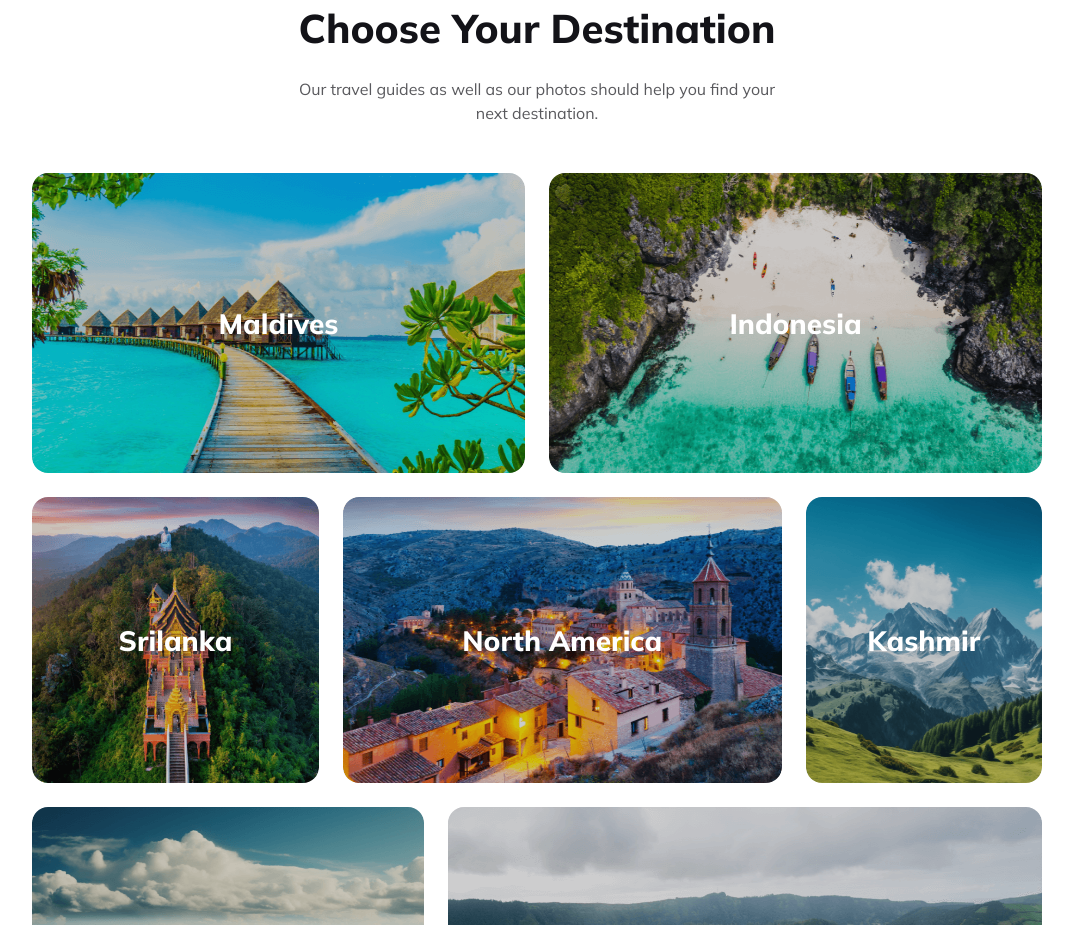
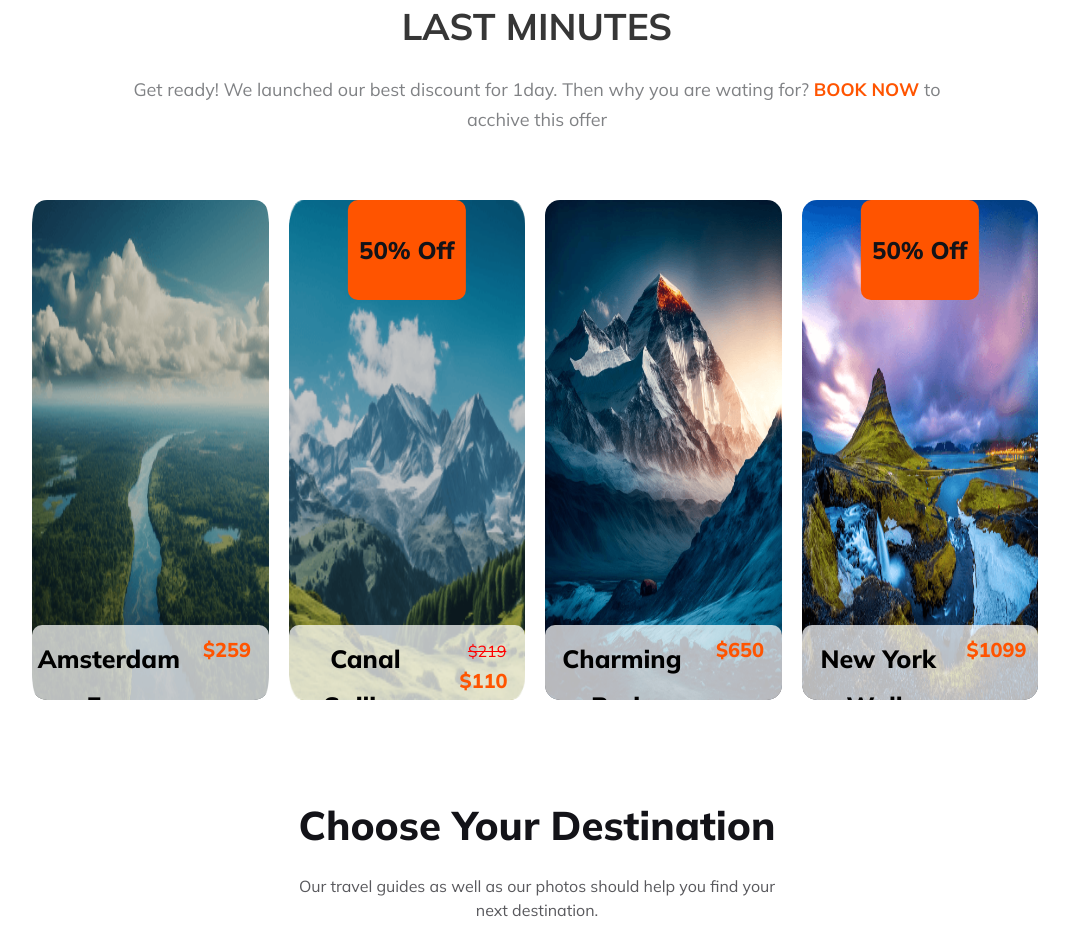
Before and after one commit to nznazmulhuda/dream-travel, a plain HTML site: page index.html in a window 1280 px wide. Shown: the part 1668-2593 px from the top of the page, without its empty margins (103-1176 px from the left). Drawn offline with Linux system fonts and the light colour scheme.

Commit message:
responsive checked

```diff
--- a/css/main.css
+++ b/css/main.css
@@ -50,6 +50,7 @@
   align-items: center;
   justify-content: center;
   flex-direction: column;
+  margin-top: 100px;
 }
 
 .two p {
@@ -470,3 +471,138 @@
 .six .six-image .save h4 {
   margin-bottom: 23px;
 }
+
+
+/* last minitues section  */
+
+.last {
+  margin-top: 100px;
+  display: flex;
+  flex-direction: column;
+  align-items: center;
+}
+
+.last h1 {
+  color: #363636;
+  text-align: center;
+  font-size: 37px;
+  font-weight: 700;
+  line-height: 47px;
+  margin-bottom: 25px;
+}
+
+.last p {
+  color: #808285;
+  text-align: center;
+  font-size: 18px;
+  line-height: 30px;
+  width: 80%;
+  margin-bottom: 65px;
+}
+
+.image-section {
+  display: flex;
+  gap: 20px;
+  /* flex-wrap: wrap; */
+  width: 100%;
+}
+
+.image {
+  width: calc(25% - 16px);
+  height: 500px;
+  border-radius: 15px;
+  position: relative;
+  overflow: hidden;
+  opacity: 1;
+  transition: opacity 1s ease 0.1s;
+}
+
+.offer {
+  position: absolute;
+  display: flex;
+  justify-content: space-between;
+  width: 100%;
+  height: 40%;
+  background-color: rgba(255, 255, 255, 0.722);
+  border-radius: 10px;
+  bottom: -25%;
+  transition: bottom 1s ease 0.1s;
+}
+
+.offer h1 {
+  font-size: 25px;
+  margin-top: 10px;
+  width: 65%;
+  font-weight: 800;
+  color: black;
+}
+
+.offer span {
+  text-decoration: line-through;
+  margin-left: 7px;
+  font-size: 16px;
+  color: red;
+}
+
+.offer p {
+  font-size: 20px;
+  width: 35%;
+  font-weight: 800;
+  margin-top: 10px;
+  color: #ff5400;
+}
+
+.image:hover .discount {
+  top: -20%;
+}
+
+.image:hover .offer {
+  bottom: -20%;
+}
+
+.image:hover {
+  opacity: 0.9;
+  cursor: pointer;
+}
+
+.discount {
+  position: absolute;
+  width: 50%;
+  height: 20%;
+  background-color: #ff5400;
+  font-weight: 800;
+  display: flex;
+  align-items: center;
+  justify-content: center;
+  color: white;
+  top: 0;
+  left: 50%;
+  transform: translateX(-50%);
+  font-size: 3rem;
+  border-radius: 10px;
+  transition: top 1s ease 0.1s;
+}
+
+.sea {
+  background-image: url("../Images/save.png");
+  background-repeat: no-repeat;
+  background-size: 100% 100%;
+}
+
+.ban {
+  background-image: url("../Images/ban.png");
+  background-repeat: no-repeat;
+  background-size: 100% 100%;
+}
+
+.kash {
+  background-image: url("../Images/Kash.png");
+  background-repeat: no-repeat;
+  background-size: 100% 100%;
+}
+
+.hill {
+  background-image: url("../Images/Rectangle4.png");
+  background-repeat: no-repeat;
+  background-size: 100% 100%;
+}
--- a/css/responsive.css
+++ b/css/responsive.css
@@ -274,6 +274,18 @@
     font-size: 1.25rem;
   }
 
+  /* last minitues section */
+
+  .image-section {
+    flex-direction: column;
+    align-items: center;
+    gap: 30px;
+  }
+
+  .image {
+    width: calc(90% - 16px);
+  }
+
   /* footer section  */
 
   footer {
--- a/index.html
+++ b/index.html
@@ -119,6 +119,50 @@
 
         <div class="image">
           <img src="./Images/Rectangle4.png" alt="" />
+        </div>
+      </section>
+
+      <!-- Last minutes -->
+      <section class="last">
+        <h1>LAST MINUTES</h1>
+        <p>
+          Get ready! We launched our best discount for 1day. Then why you are
+          wating for?
+          <span style="font-weight: 700; cursor: pointer">BOOK NOW </span> to
+          acchive this offer
+        </p>
+
+        <div class="image-section">
+          <div class="image ban">
+            <div class="offer">
+              <h1>Amsterdam Fun</h1>
+              <p>$259</p>
+            </div>
+          </div>
+          <div class="image kash">
+            <div class="offer">
+              <h1>Canal Sailing</h1>
+              <p><span>$219 </span>$110</p>
+            </div>
+            <div class="discount">
+              <h5>50% Off</h5>
+            </div>
+          </div>
+          <div class="image hill">
+            <div class="offer">
+              <h1>Charming Paris</h1>
+              <p>$650</p>
+            </div>
+          </div>
+          <div class="image sea">
+            <div class="offer">
+              <h1>New York Walk</h1>
+              <p>$1099</p>
+            </div>
+            <div class="discount">
+              <h5>50% Off</h5>
+            </div>
+          </div>
         </div>
       </section>
 
```
